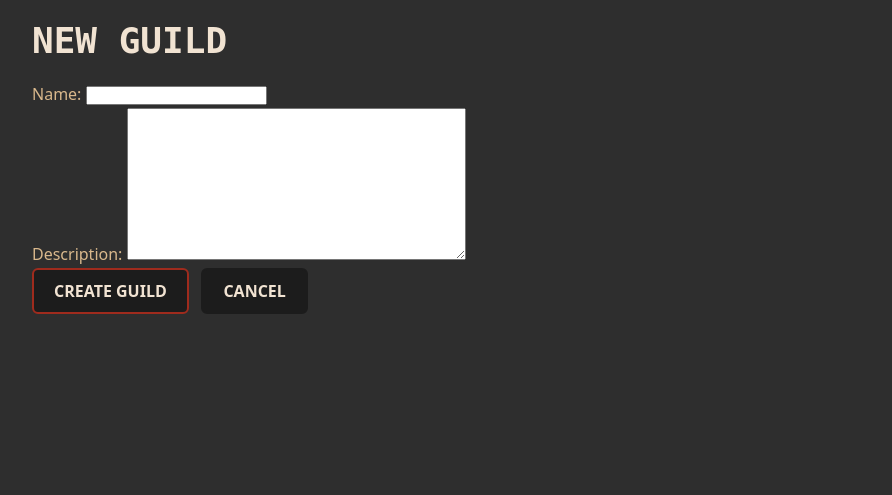
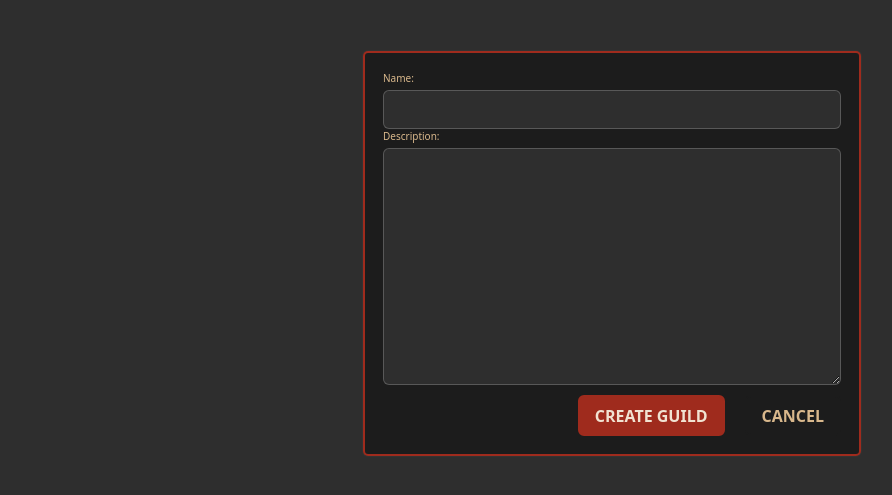
Before and after one commit to Xugknight/super-sweat, a Django app: page /guilds/create/ in a window 1280 px wide. Shown: the part 82-577 px from the top of the page, without its empty margins (28-920 px from the left). Run offline with Django 5.2, Linux system fonts and the light colour scheme; the visitor is signed in with stand-in values (Sample User, id 1).

Commit message:
Form styling, commit before testing

```diff
--- /dev/null
+++ b/main_app/static/css/form.css
@@ -0,0 +1,100 @@
+/* static/css/form.css */
+
+/* Container to center every form up to a max‑width */
+.form-container {
+  max-width: 500px;
+  margin: 3rem auto;
+  padding: 2rem;
+  background-color: var(--bg-steel);
+  border: 1px solid rgba(255,255,255,0.1);
+  border-radius: var(--radius);
+  box-shadow: inset 0 0 0 2px var(--accent-primary);
+  display: flex;
+  flex-direction: column;
+  gap: 1.5rem;
+}
+
+/* Group label and control in a column */
+.form-container .form-group {
+  display: flex;
+  flex-direction: column;
+  gap: 0.5rem;
+}
+
+/* Full‑width inputs, selects, textareas */
+.form-container input[type="text"],
+.form-container input[type="password"],
+.form-container input[type="email"],
+.form-container input[type="datetime-local"],
+.form-container input[type="date"],
+.form-container select,
+.form-container textarea {
+  width: 100%;
+  padding: 0.75rem;
+  background: var(--bg-charcoal);
+  border: 1px solid rgba(255,255,255,0.2);
+  border-radius: var(--radius);
+  color: var(--text-main);
+  font-family: inherit;
+  font-size: var(--font-reg);
+  box-sizing: border-box;
+}
+
+/* Checkbox and radio inline alignment */
+.form-container input[type="checkbox"],
+.form-container input[type="radio"] {
+  margin-right: 0.5rem;
+  vertical-align: middle;
+}
+
+/* Actions row (submit/cancel buttons) */
+.form-container .form-actions {
+  display: flex;
+  justify-content: flex-end;
+  gap: 1rem;
+  margin-top: 1rem;
+}
+
+/* Reuse your existing .btn styling */
+.form-container .btn {
+  text-transform: uppercase;
+  font-size: var(--font-reg);
+  font-family: inherit;
+  padding: 0.75rem 1.5rem;
+  border-radius: var(--radius);
+}
+
+/* Primary submit */
+.form-container .btn.submit {
+  background-color: var(--accent-primary);
+  border-color: var(--accent-primary);
+  color: var(--text-headline);
+}
+.form-container .btn.submit:hover {
+  background-color: var(--accent-orange);
+  border-color: var(--accent-orange);
+  color: var(--bg-steel);
+}
+
+/* Secondary (cancel) */
+.form-container .btn.secondary {
+  background-color: var(--bg-steel);
+  border-color: var(--bg-steel);
+  color: var(--text-main);
+}
+.form-container .btn.secondary:hover {
+  background-color: rgba(255,255,255,0.05);
+  border-color: var(--accent-orange);
+  color: var(--accent-orange);
+}
+
+/* Danger buttons in forms (e.g. delete) */
+.form-container .btn.danger {
+  background-color: #B22222;
+  border-color: #B22222;
+  color: var(--text-headline);
+}
+.form-container .btn.danger:hover {
+  background-color: #8b1a1a;
+  border-color: #8b1a1a;
+}
--- a/main_app/templates/events/form.html
+++ b/main_app/templates/events/form.html
@@ -2,7 +2,8 @@
 {% load static %}
 
 {% block head %}
-  <link rel="stylesheet" href="{% static 'css/events/form.css' %}">
+  {{ block.super }}
+  <link rel="stylesheet" href="{% static 'css/form.css' %}">
 {% endblock %}
 
 {% block content %}
--- a/main_app/templates/guilds/form.html
+++ b/main_app/templates/guilds/form.html
@@ -1,15 +1,28 @@
 {% extends 'base.html' %}
-{% block title %}{% if object %}Edit Guild{% else %}Create Guild{% endif %}{% endblock %}
+{% load static %}
+{% block head %}
+  {{ block.super }}
+  <link rel="stylesheet" href="{% static 'css/form.css' %}">
+{% endblock %}
 
 {% block content %}
-  <h1>{% if object %}Edit{% else %}New{% endif %} Guild</h1>
+  <div class="form-container">
     <form method="post">
       {% csrf_token %}
-    {{ form.as_p }}
-
+      <div class="form-group">
+        {{ form.name.label_tag }}
+        {{ form.name }}
+      </div>
+      <div class="form-group">
+        {{ form.description.label_tag }}
+        {{ form.description }}
+      </div>
+      <div class="form-actions">
         <button type="submit" class="btn submit">
           {% if object %}Save Changes{% else %}Create Guild{% endif %}
         </button>
         <a href="{% url 'guild-list' %}" class="btn secondary">Cancel</a>
+      </div>
     </form>
+  </div>
 {% endblock %}
```
Also changed, not shown: main_app/templates/profiles/form.html (+42 -30 lines), main_app/templates/registration/signup.html (+25 -30 lines). Lines whose indentation alone changed are shown as unchanged.
